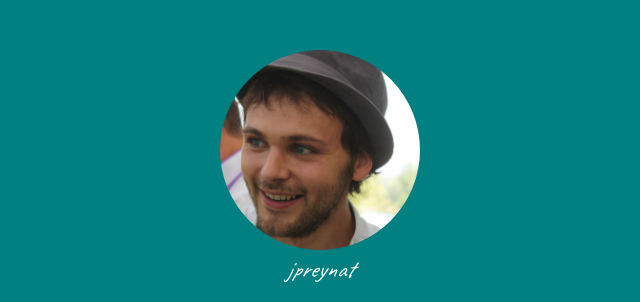
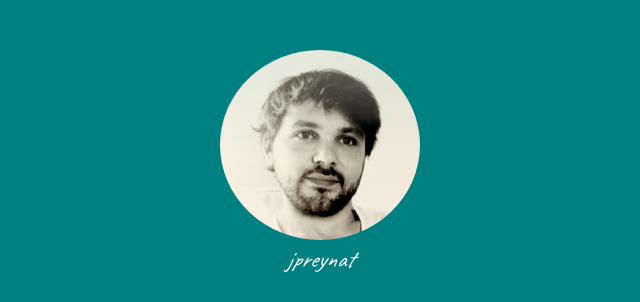
Before and after one commit to jpreynat/jpreynat.github.io, a plain HTML site: page index.html in a window 1280 px wide. Shown: the top 302 px of the page, without its empty margins (320-960 px from the left). Drawn offline with Linux system fonts and the light colour scheme.

Commit message:
Update profile picture

```diff
--- a/index.html
+++ b/index.html
@@ -15,7 +15,7 @@
 
 <body>
     <div id="main">
-        <img id="portrait" src="img/jpreynat.jpg">
+        <img id="portrait" src="img/me.png">
         <h2><em>jpreynat</em></h2>
 
         <h1>
```
Also changed, not shown: img/me.png (added).
